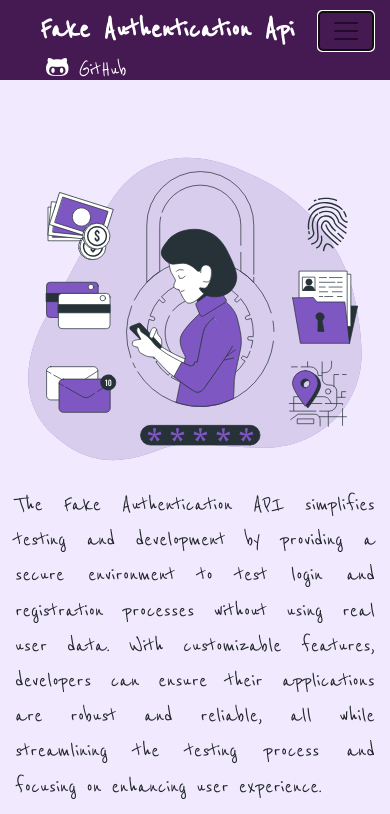
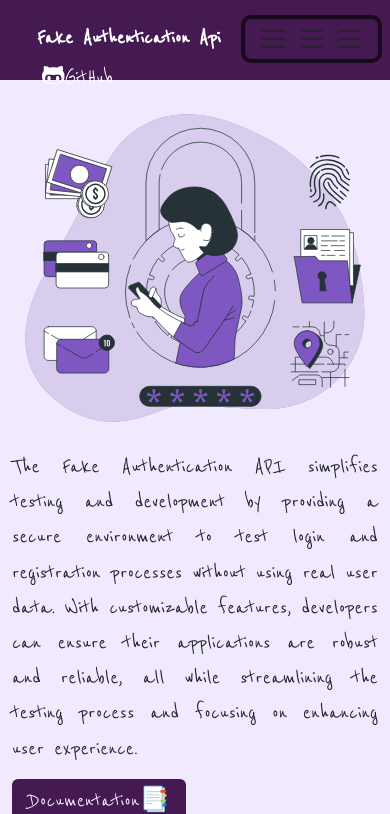
Before and after one commit to rakshixh/FakeAuthentication-API, a website: page website/index.html in a window 390 px wide. Both pictures are taken after a click on the button "Toggle navigation". Shown: the top 814 px of the page. Drawn offline with nearby package versions, Linux system fonts and the light colour scheme.

Commit message:
updated bootstrap link urls and updated navbar

```diff
--- a/website/index.html
+++ b/website/index.html
@@ -6,8 +6,10 @@
     <title>Fake Authentication API</title>
     <!-- Bootstrap CSS -->
     <link
+      href="https://cdn.jsdelivr.net/npm/bootstrap@5.3.0-alpha1/dist/css/bootstrap.min.css"
       rel="stylesheet"
-      href="https://maxcdn.bootstrapcdn.com/bootstrap/4.5.2/css/bootstrap.min.css"
+      integrity="sha384-GLhlTQ8iRABdZLl6O3oVMWSktQOp6b7In1Zl3/Jr59b6EGGoI1aFkw7cmDA6j6gD"
+      crossorigin="anonymous"
     />
     <!-- Font Awesome CSS -->
     <link
@@ -27,41 +29,48 @@
 
   <body>
     <!-- Navbar -->
-    <nav class="navbar navbar-expand-lg navbar-light bg-light">
-      <a class="navbar-brand" href="/">Fake Authentication Api</a>
+    <nav class="container-xxl navbar navbar-expand-lg py-3">
+      <div class="container-fluid mobileContainer">
+        <a class="navbar-brand fw-bold fs-3" href="/"
+          >Fake Authentication Api
+        </a>
+
         <button
-        class="navbar-toggler"
+          class="navbar-toggler custom-toggler"
           type="button"
-        data-toggle="collapse"
-        data-target="#navbarNav"
-        aria-controls="navbarNav"
+          data-bs-toggle="collapse"
+          data-bs-target="#navbarSupportedContent"
+          aria-controls="navbarSupportedContent"
           aria-expanded="false"
           aria-label="Toggle navigation"
         >
           <span class="navbar-toggler-icon"></span>
+          <span class="navbar-toggler-icon"></span>
+          <span class="navbar-toggler-icon"></span>
         </button>
-      <div class="collapse navbar-collapse" id="navbarNav">
-        <ul class="navbar-nav ml-auto">
-          <li class="nav-item">
+
+        <div class="collapse navbar-collapse" id="navbarSupportedContent">
+          <ul class="navbar-nav ms-auto mb-0 mb-lg-0">
+            <li class="nav-item mx-0">
               <a
                 class="nav-link"
                 href="https://github.com/rakshixh/FakeAuthentication-API"
-              target="_blank"
               >
-              <i class="fa-brands fa-github-alt"></i> GitHub
+                <i class="fa-brands fa-github-alt icon"></i>GitHub
               </a>
             </li>
-          <!-- <li class="nav-item">
+            <!-- <li class="nav-item mx-2">
               <a class="nav-link" href="#">
-              <i class="fa-brands fa-discord"></i> Discord
+                <i class="fa-brands fa-discord icon"></i> Discord
               </a>
             </li> -->
           </ul>
         </div>
+      </div>
     </nav>
 
     <!-- hero section -->
-    <div class="container mt-5">
+    <div class="container mt-1">
       <div class="row d-flex align-items-center">
         <div class="col-md-6 hero-image-div">
           <img
@@ -181,9 +190,11 @@
       </div>
     </footer>
 
-    <!-- Bootstrap JS (optional) -->
-    <script src="https://ajax.googleapis.com/ajax/libs/jquery/3.5.1/jquery.min.js"></script>
-    <script src="https://cdnjs.cloudflare.com/ajax/libs/popper.js/1.16.0/umd/popper.min.js"></script>
-    <script src="https://maxcdn.bootstrapcdn.com/bootstrap/4.5.2/js/bootstrap.min.js"></script>
+    <!-- Bootstrap script link -->
+    <script
+      src="https://cdn.jsdelivr.net/npm/bootstrap@5.3.0-alpha1/dist/js/bootstrap.bundle.min.js"
+      integrity="sha384-w76AqPfDkMBDXo30jS1Sgez6pr3x5MlQ1ZAGC+nuZB+EYdgRZgiwxhTBTkF7CXvN"
+      crossorigin="anonymous"
+    ></script>
   </body>
 </html>
```
Lines whose indentation alone changed are shown as unchanged.
